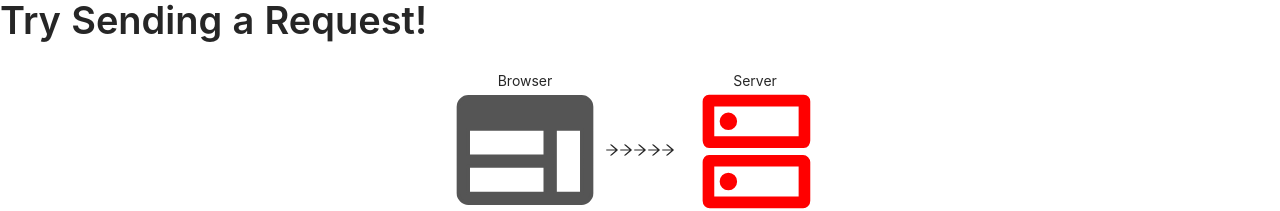
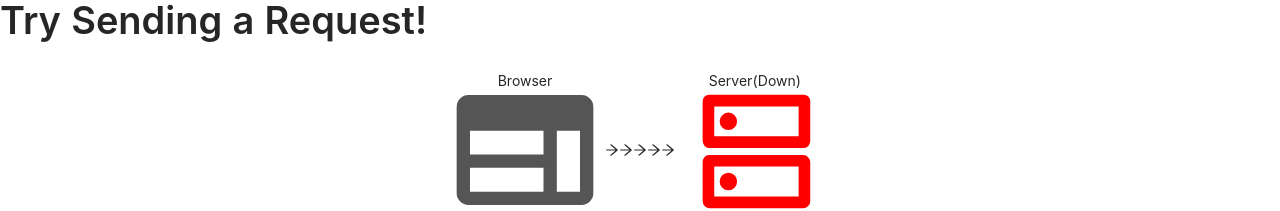
Before and after one commit to verhichi/cors-sandbox, a React (Vite) app in the folder packages/apps/frontend/: page / in a window 1280 px wide. Shown: the part 172-383 px from the top of the page. Built offline with nearby package versions, Linux system fonts and the light colour scheme; no server answers.

Commit message:
feat/front: add text to show the status of the server

```diff
--- a/packages/apps/frontend/src/App/components/BottomRegion/contents/BackArea/BackArea.tsx
+++ b/packages/apps/frontend/src/App/components/BottomRegion/contents/BackArea/BackArea.tsx
@@ -5,6 +5,7 @@ import { ReactComponent as DNSIcon } from '@/assets/dns.svg'
 
 export const BackArea = () => {
   const {
+    isServerUp,
     backendBoxProps,
     allowedOriginInputProps,
     allowedHeaderInputProps,
@@ -17,7 +18,7 @@ export const BackArea = () => {
   return (
     <div className="basis-0 grow">
       <div className="box flex items-center justify-center relative">
-        <div className="absolute top-0">Server</div>
+        <div className="absolute top-0">Server({isServerUp ? 'Running' : 'Down'})</div>
         <DNSIcon viewBox="-4 -3 55 55" {...backendBoxProps} />
       </div>
       <div className="ant-table-container">
--- a/packages/apps/frontend/src/App/components/BottomRegion/contents/BackArea/hooks/useBackArea.ts
+++ b/packages/apps/frontend/src/App/components/BottomRegion/contents/BackArea/hooks/useBackArea.ts
@@ -75,6 +75,7 @@ export const useBackArea = () => {
   }
 
   return {
+    isServerUp,
     backendBoxProps: {
       style: { stroke: isServerUp ? 'green' : 'red', fill: isServerUp ? 'green' : 'red' },
     },
```
